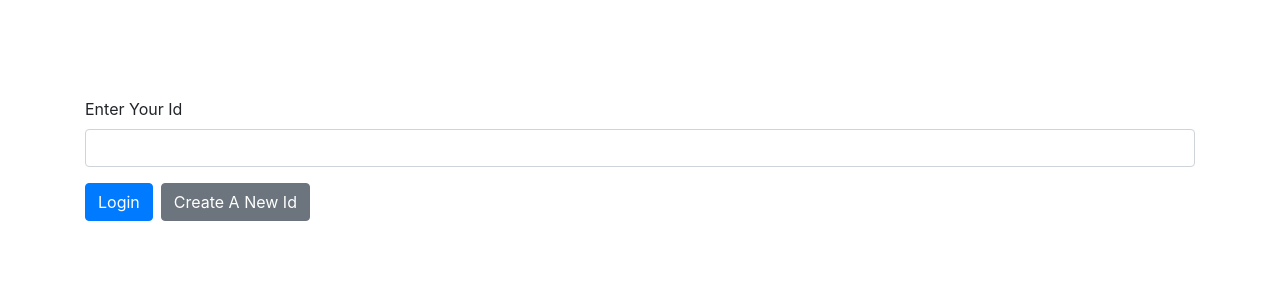
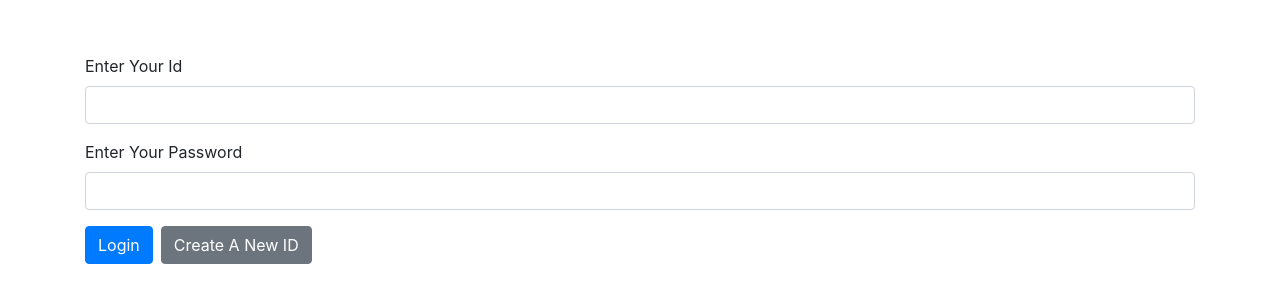
Before and after one commit to madcamp2020-proj3/Gongu, a React (Create React App) app: page / in a window 1280 px wide. Shown: the part 241-544 px from the top of the page. Built offline with nearby package versions, Linux system fonts and the light colour scheme.

Commit message:
비밀번호 창 만들기

```diff
--- a/src/components/Loginpage.js
+++ b/src/components/Loginpage.js
@@ -21,8 +21,12 @@ export default function Loginpage({ onIdSubmit }) {
                     <Form.Label> Enter Your Id</Form.Label>
                     <Form.Control type="text" ref={idRef} required></Form.Control>
                 </Form.Group>
+                <Form.Group>
+                    <Form.Label> Enter Your Password</Form.Label>
+                    <Form.Control type="password" ref={idRef} required></Form.Control>
+                </Form.Group>
                 <Button type="submit" className="mr-2">Login</Button>
-                <Button onClick={createNewId} variant="secondary">Create A New Id</Button>
+                <Button onClick={createNewId} variant="secondary">Create A New ID</Button>
             </Form>
         </Container>
     )
```
Also changed, not shown: 1 other file (tests, documents, lock files or other folders).
